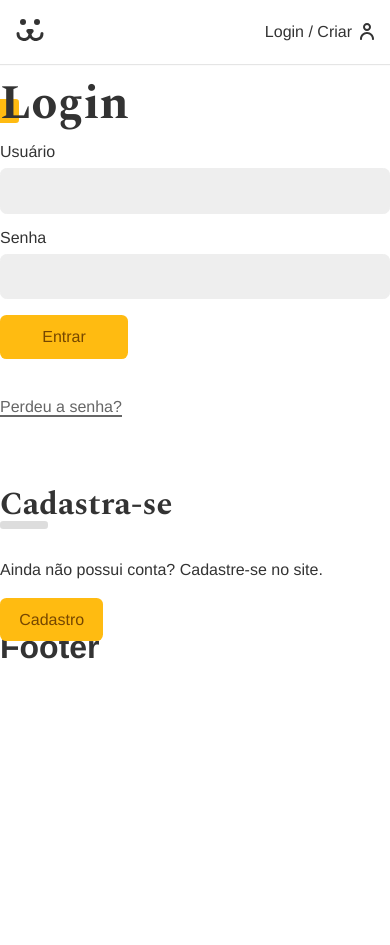
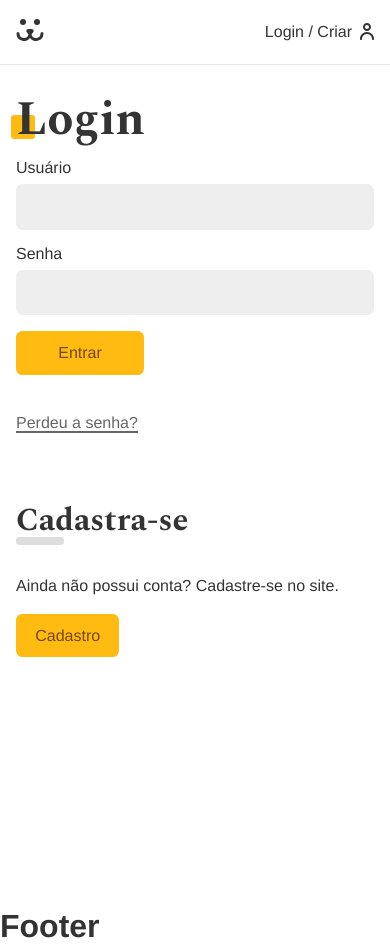
Before and after one commit to pedrogiampietro/Aikater, a React (Create React App) app in the folder web/: page /login in a window 390 px wide. Before the commit the page ends 844 px from the top, so only its background shows below. Built offline with nearby package versions, Linux system fonts and the light colour scheme.

Commit message:
Adicionado Media Queries

```diff
--- /dev/null
+++ b/web/src/Components/Login/Login.module.css
@@ -0,0 +1,32 @@
+.login {
+	display: grid;
+	grid-template-columns: 1fr 1fr;
+	min-height: 100vh;
+	gap: 2rem;
+}
+
+.login::before {
+	display: block;
+	content: '';
+	background: url('../../Assets/login.jpg') no-repeat center center;
+	background-size: cover;
+}
+
+.forms {
+	max-width: 30rem;
+	padding: 1rem;
+}
+
+@media (max-width: 40rem) {
+	.login {
+		grid-template-columns: 1fr;
+	}
+
+	.login::before {
+		display: none;
+	}
+
+	.form {
+		max-width: 100%;
+	}
+}
--- a/web/src/Components/Login/index.js
+++ b/web/src/Components/Login/index.js
@@ -5,13 +5,15 @@
 import LoginCreate from './LoginCreate'
 import LoginPerdeu from './LoginPerdeu'
 import LoginResetar from './LoginResetar'
+import styles from './Login.module.css'
 
 const Login = () => {
 	const { login } = React.useContext(UserContext)
 	if (login === true) return <Navigate to="/conta" />
 
 	return (
-		<div>
+		<section className={styles.login}>
+			<div className={styles.forms}>
 				<Routes>
 					<Route path="/" element={<LoginForm />} />
 					<Route path="criar" element={<LoginCreate />} />
@@ -19,6 +21,7 @@
 					<Route path="resetar" element={<LoginResetar />} />
 				</Routes>
 			</div>
+		</section>
 	)
 }
 
```
Lines whose indentation alone changed are shown as unchanged.
